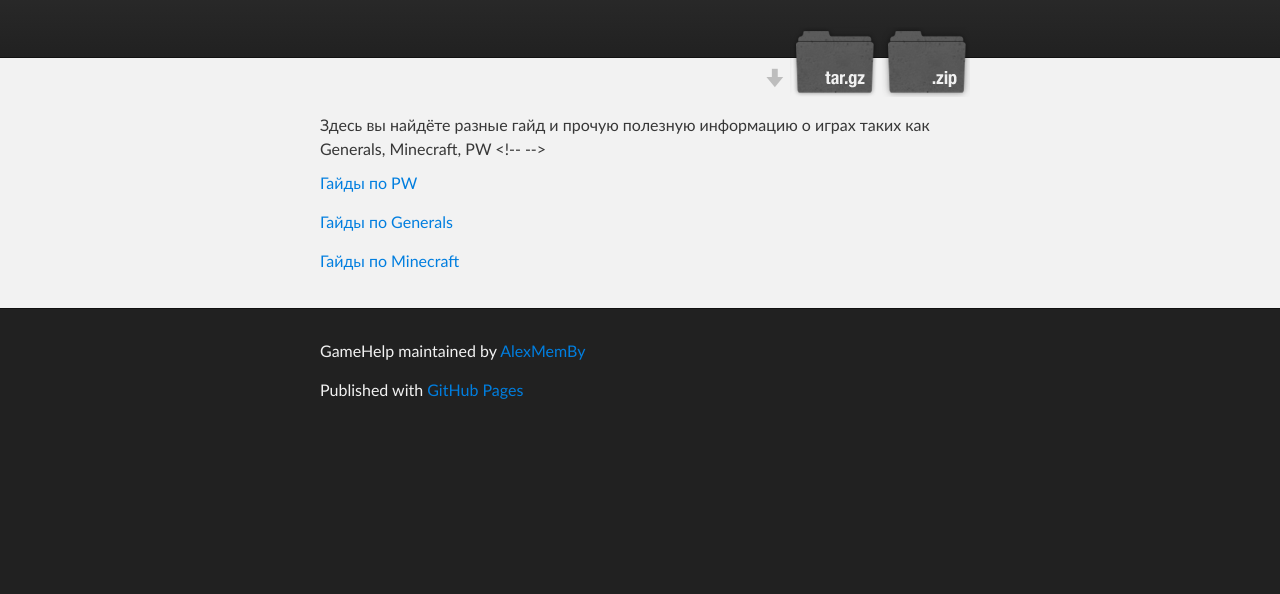
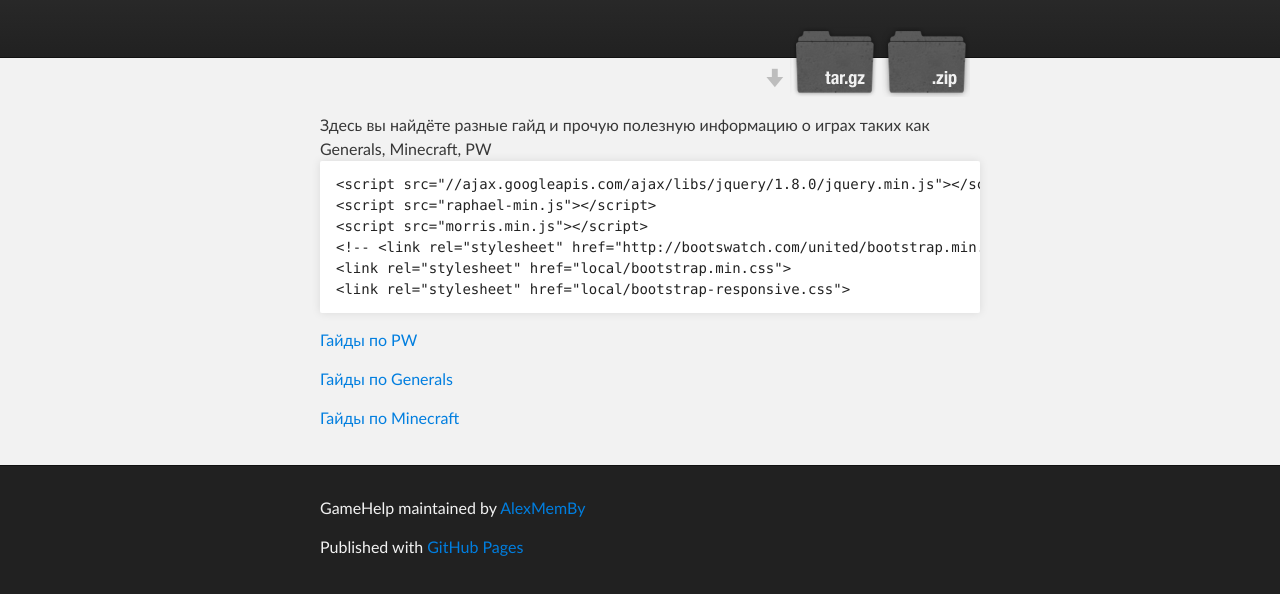
Before and after one commit to AlexMemBy/gamehelp, a plain HTML site: page index.html in a window 1280 px wide. Shown: the part 116-710 px from the top of the page. Drawn offline with Linux system fonts and the light colour scheme.

Commit message:
Create gh-pages branch via GitHub

```diff
--- a/index.html
+++ b/index.html
@@ -33,8 +33,24 @@
       <section id="main_content" class="inner">
         <p>
 </p> Здесь вы найдёте разные гайд и прочую полезную информацию о играх таких как Generals, Minecraft, PW
-    &lt;!--  --&gt;
-    <p><a href="URL">Гайды по PW</a></p>
+
+
+
+
+
+<pre><code>&lt;script src="//ajax.googleapis.com/ajax/libs/jquery/1.8.0/jquery.min.js"&gt;&lt;/script&gt;
+&lt;script src="raphael-min.js"&gt;&lt;/script&gt;
+&lt;script src="morris.min.js"&gt;&lt;/script&gt;
+&lt;!-- &lt;link rel="stylesheet" href="http://bootswatch.com/united/bootstrap.min.css"&gt; --&gt;
+&lt;link rel="stylesheet" href="local/bootstrap.min.css"&gt;
+&lt;link rel="stylesheet" href="local/bootstrap-responsive.css"&gt;
+</code></pre>
+
+<p></p>
+
+
+
+<p><a href="URL">Гайды по PW</a></p>
 
 <p><a href="URL">Гайды по Generals</a></p>
 
--- a/params.json
+++ b/params.json
@@ -1 +1 @@
-{"name":"GameHelp","google":"","tagline":"","note":"Don't delete this file! It's used internally to help with page regeneration.","body":"<html>\r\n<title> Здесь вы найдёте разные гайд и прочую полезную информацию о играх таких как Generals, Minecraft, PW </title>\r\n<meta charset=\"utf-8\">\r\n\t<script src=\"//ajax.googleapis.com/ajax/libs/jquery/1.8.0/jquery.min.js\"></script>\r\n\t<script src=\"raphael-min.js\"></script>\r\n\t<script src=\"morris.min.js\"></script>\r\n\t<!-- <link rel=\"stylesheet\" href=\"http://bootswatch.com/united/bootstrap.min.css\"> -->\r\n\t<link rel=\"stylesheet\" href=\"local/bootstrap.min.css\"> \r\n\t<link rel=\"stylesheet\" href=\"local/bootstrap-responsive.css\">\r\n<head>\r\n</head>\r\n<body>\r\n<p><a href=\"URL\">Гайды по PW</a></p>\r\n<p><a href=\"URL\">Гайды по Generals</a></p>\r\n<p><a href=\"URL\">Гайды по Minecraft</a></p>\r\n</body>\r\n</html>"}
+{"google":"","note":"Don't delete this file! It's used internally to help with page regeneration.","body":"<html>\r\n<title> Здесь вы найдёте разные гайд и прочую полезную информацию о играх таких как Generals, Minecraft, PW </title>\r\n<meta charset=\"utf-8\">\r\n<FORM>\r\n<INPUT TYPE=\"button\" VALUE=\"Нажми и отошли письмо\" onClick=\"parent.location='mailto:primer@yahoo.com'\">\r\n</FORM>\r\n\r\n<FORM>\r\n<INPUT TYPE=\"button\" VALUE=\"Нажми и отошли письмо с темой\" onClick=\"parent.location='mailto:primer@yahoo.com?subject=Primer rabot'\">\r\n</FORM>\r\n\t<script src=\"//ajax.googleapis.com/ajax/libs/jquery/1.8.0/jquery.min.js\"></script>\r\n\t<script src=\"raphael-min.js\"></script>\r\n\t<script src=\"morris.min.js\"></script>\r\n\t<!-- <link rel=\"stylesheet\" href=\"http://bootswatch.com/united/bootstrap.min.css\"> -->\r\n\t<link rel=\"stylesheet\" href=\"local/bootstrap.min.css\"> \r\n\t<link rel=\"stylesheet\" href=\"local/bootstrap-responsive.css\">\r\n<head>\r\n</head>\r\n<body>\r\n<p><a href=\"URL\">Гайды по PW</a></p>\r\n<p><a href=\"URL\">Гайды по Generals</a></p>\r\n<p><a href=\"URL\">Гайды по Minecraft</a></p>\r\n</body>\r\n</html>","tagline":"","name":"GameHelp"}
```
